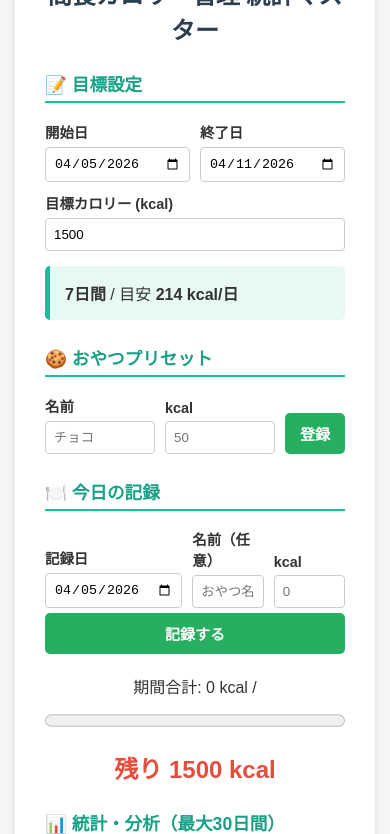
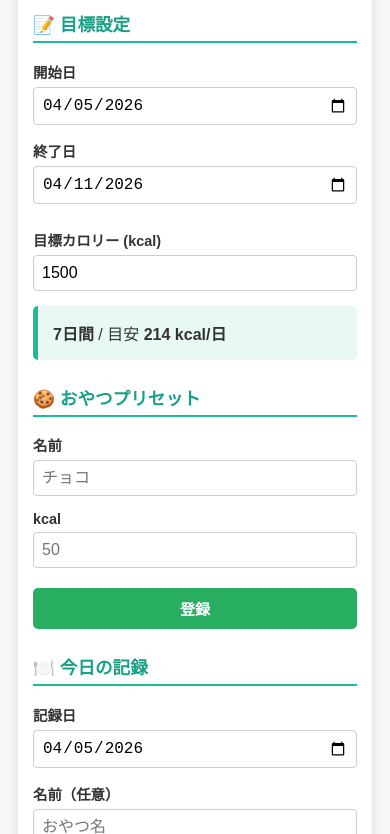
Before and after one commit to FUMI-yo/diet-app, a plain HTML site: page index.html in a window 390 px wide. Shown: the part 82-916 px from the top of the page. Drawn offline with nearby package versions, Linux system fonts and the light colour scheme.

Commit message:
Update index.html

```diff
--- a/index.html
+++ b/index.html
@@ -3,16 +3,16 @@
 <head>
     <meta charset="UTF-8">
     <meta name="viewport" content="width=device-width, initial-scale=1.0">
-    <title>間食カロリー管理 - 統計マスター v6</title>
+    <title>間食カロリー管理 - スマホ対応版 v7</title>
     <script src="https://cdn.jsdelivr.net/npm/chart.js"></script>
     <style>
         body { font-family: sans-serif; background-color: #f4f7f6; color: #333; padding: 20px; display: flex; justify-content: center; }
-        .container { background-color: #fff; padding: 30px; border-radius: 10px; box-shadow: 0 4px 8px rgba(0,0,0,0.1); width: 100%; max-width: 600px; }
+        .container { background-color: #fff; padding: 30px; border-radius: 10px; box-shadow: 0 4px 8px rgba(0,0,0,0.1); width: 100%; max-width: 600px; box-sizing: border-box; }
         h2 { text-align: center; color: #2c3e50; margin-top: 0; }
         h3 { color: #16a085; font-size: 1.1em; border-bottom: 2px solid #1abc9c; padding-bottom: 5px; margin-top: 25px; }
         .input-group { margin-bottom: 15px; }
         label { display: block; margin-bottom: 5px; font-weight: bold; font-size: 0.9em; }
-        input, select { width: 100%; padding: 8px; box-sizing: border-box; border: 1px solid #ccc; border-radius: 4px; }
+        input, select { width: 100%; padding: 8px; box-sizing: border-box; border: 1px solid #ccc; border-radius: 4px; font-size: 16px; /* スマホの自動ズーム防止 */ }
 
         .plan-box { background-color: #e8f8f5; padding: 15px; border-radius: 5px; border-left: 5px solid #1abc9c; margin-bottom: 20px; }
         .stat-box { background-color: #fcf3cf; padding: 15px; border-radius: 5px; border-left: 5px solid #f1c40f; margin-bottom: 15px; font-size: 0.9em; line-height: 1.5; }
@@ -35,12 +35,30 @@
         .btn-export { background-color: #f39c12; margin-top: 20px; }
         .btn-export:hover { background-color: #e67e22; }
         .btn-danger { background-color: #95a5a6; font-size: 12px; margin-top: 40px; }
+
+        /* ⬇︎ スマホ用のレイアウト変更（画面幅600px以下で自動的に発動します） ⬇︎ */
+        @media (max-width: 600px) {
+            body { padding: 10px; }
+            .container { padding: 15px; } /* スマホの時は余白を減らして画面を広く使う */
+            .flex-row {
+                flex-direction: column; /* 横並びを解除して縦並びにする */
+                align-items: stretch;
+                gap: 0;
+            }
+            .flex-row .input-group {
+                margin-bottom: 15px;
+            }
+            .flex-row button {
+                width: 100% !important;
+                margin-top: 5px !important;
+            }
+        }
     </style>
 </head>
 <body>
 
 <div class="container">
-    <h2>間食カロリー管理 統計マスター</h2>
+    <h2>間食カロリー管理</h2>
 
     <h3>📝 目標設定</h3>
     <div class="flex-row">
@@ -57,7 +75,7 @@
     <div class="flex-row">
         <div class="input-group"><label>名前</label><input type="text" id="pName" placeholder="チョコ"></div>
         <div class="input-group"><label>kcal</label><input type="number" id="pCal" placeholder="50"></div>
-        <button onclick="addPreset()" style="width: 60px; margin-top: 0;">登録</button>
+        <button onclick="addPreset()" style="width: auto; margin-top: 0;">登録</button>
     </div>
     <div id="presetList" style="margin-top:10px;"></div>
 
@@ -84,7 +102,7 @@
                 <option value="bar">📈 日別推移 ＆ 7日移動平均</option>
                 <option value="pie">🍕 おやつ内訳 (円グラフ)</option>
                 <option value="weekday">📅 曜日別 平均カロリー</option>
-                <option value="histogram">📊 カロリー度数分布 (ヒストグラム)</option>
+                <option value="histogram">📊 カロリー度数分布</option>
             </select>
         </div>
     </div>
@@ -312,7 +330,7 @@
                 data: {
                     labels,
                     datasets: [
-                        { type: 'line', label: '7日移動平均トレンド', data: maData, borderColor: '#e74c3c', borderWidth: 3, tension: 0.3, fill: false },
+                        { type: 'line', label: '7日移動平均', data: maData, borderColor: '#e74c3c', borderWidth: 3, tension: 0.3, fill: false },
                         { type: 'bar', label: '日別摂取kcal', data, backgroundColor: '#3498db', borderRadius: 4 }
                     ]
                 },
```
